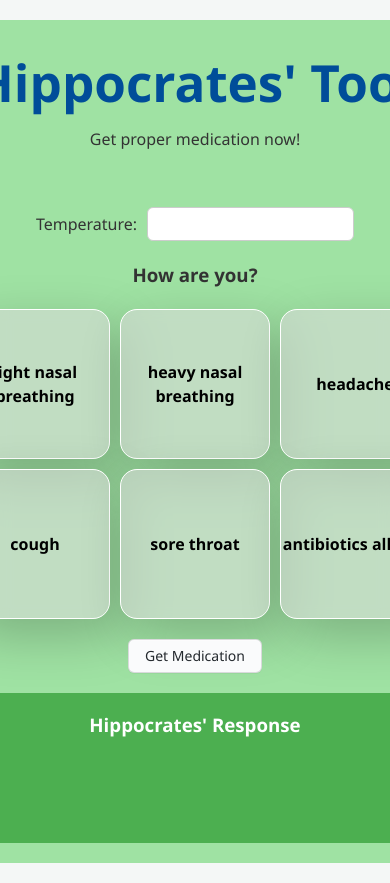
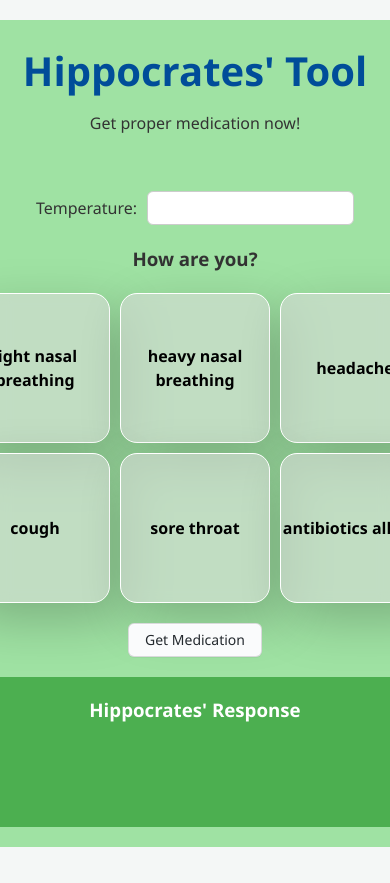
Before and after one commit to jamir4270/hippocrates-tool-2, a React (Vite) app: page / in a window 390 px wide. Shown: the top 883 px of the page. Built offline with nearby package versions, Linux system fonts and the light colour scheme.

Commit message:
Feature: UI mobile responsiveness

```diff
--- a/src/index.css
+++ b/src/index.css
@@ -49,3 +49,18 @@ button:focus,
 button:focus-visible {
   outline: 4px auto -webkit-focus-ring-color;
 }
+
+/* Mobile responsiveness
+  Adjust font sizes and padding for screens smaller than 768px
+*/
+@media (max-width: 768px) {
+  h1 {
+    font-size: 2.5em; /* Smaller font size for smaller screens */
+    line-height: 1.2;
+  }
+
+  button {
+    padding: 0.5em 1em; /* Slightly less padding for buttons */
+    font-size: 0.9em; /* Smaller font size for buttons */
+  }
+}
```
